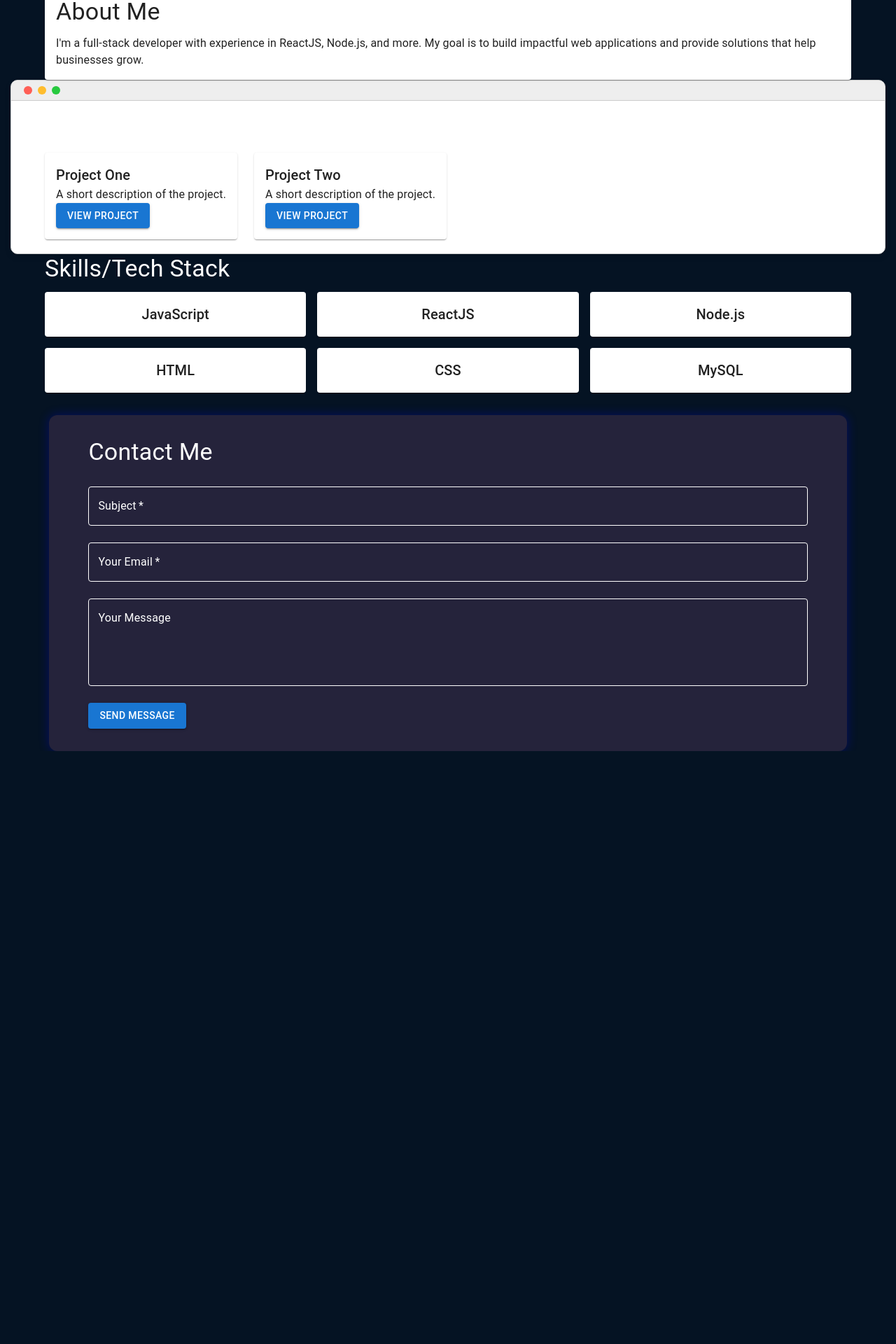
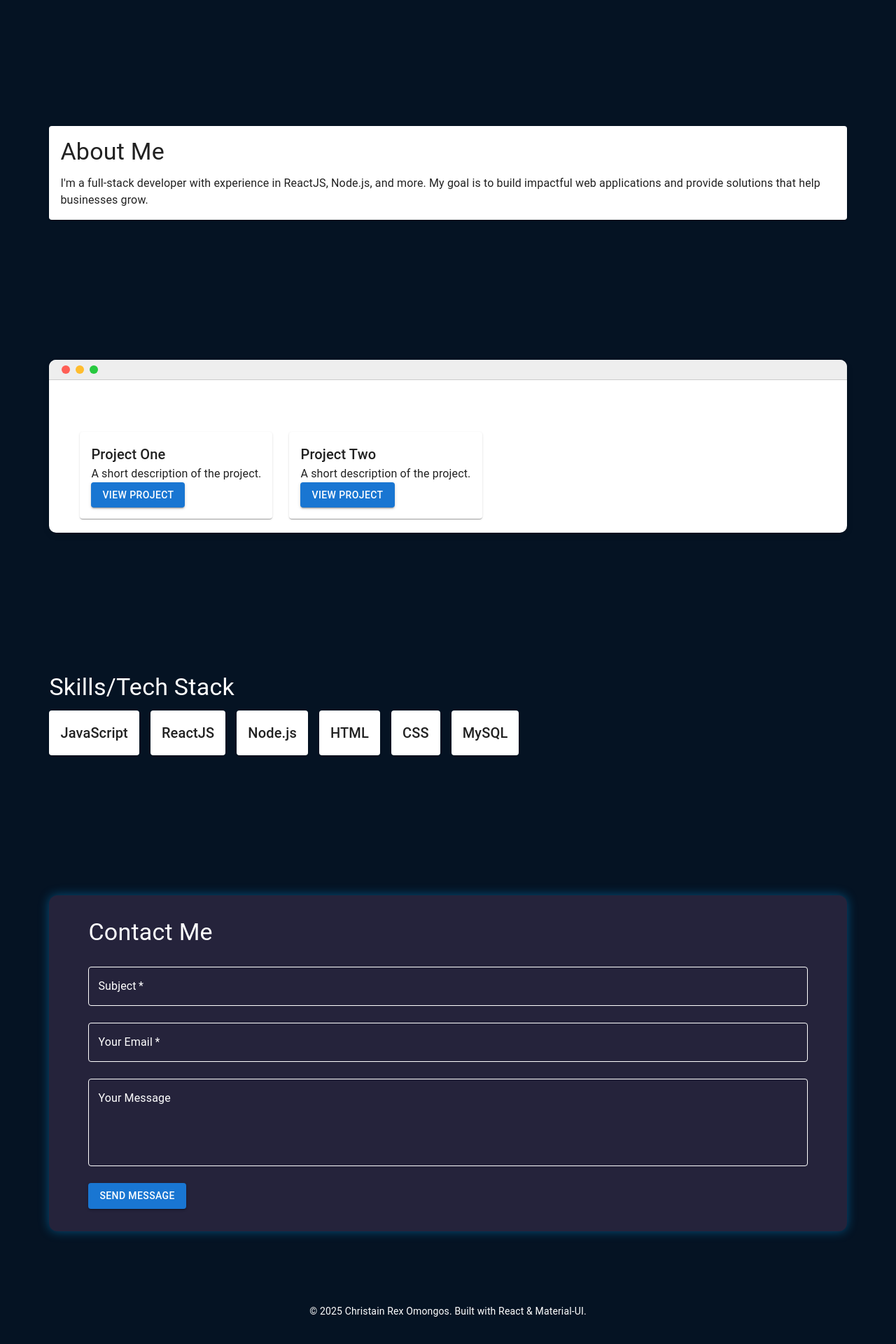
Before and after one commit to mikeshadowcoder/myWeb, a React (Create React App) app: page / in a window 1280 px wide. Shown: the part 820-2740 px from the top of the page at 70% size. Before the commit the page ends 1893 px from the top, so only its background shows below. Built offline with nearby package versions, Linux system fonts and the light colour scheme.

Commit message:
Added Footer and made design changes to various components

```diff
--- a/package.json
+++ b/package.json
@@ -16,6 +16,7 @@
     "@testing-library/jest-dom": "^6.6.3",
     "@testing-library/react": "^16.2.0",
     "@testing-library/user-event": "^13.5.0",
+    "@vercel/speed-insights": "^1.2.0",
     "bootstrap": "^5.3.3",
     "react": "^19.0.0",
     "react-dom": "^19.0.0",
--- a/src/App.js
+++ b/src/App.js
@@ -6,8 +6,11 @@ import AboutMe from './components/AboutMe';
 import Content from './components/Content';
 import Skills from './components/Skills';
 import Contact from './components/Contact';
+import Footer from './components/Footer';
+import Box from '@mui/material/Box';
 import "bootstrap/dist/css/bootstrap.min.css";
 import "bootstrap/dist/js/bootstrap.bundle.min.js"; // Needed for modal functionality
+import { SpeedInsights } from "@vercel/speed-insights/react"
 
 
 const App = () => {
@@ -42,7 +45,12 @@ const App = () => {
           contact: () => scrollToSection(contactRef),
         }}
       />
-
+      <Box sx={{
+        maxWidth: "89%",
+        margin: "auto",
+        // border: "2px solid red"
+      }}>
+      <SpeedInsights/>
        {/* Sections with attached refs */}
       <section ref={homeRef}>
         <Home />
@@ -63,6 +71,11 @@ const App = () => {
       <section ref={contactRef}>
         <Contact />
       </section>
+
+      <section>
+        <Footer/>
+      </section>
+      </Box>
     </div>
   );
 };
--- a/src/components/AboutMe.js
+++ b/src/components/AboutMe.js
@@ -1,13 +1,11 @@
 import React from 'react';
-import { Container, Typography, Grid2, Paper } from '@mui/material';
+import { Typography, Paper, Box } from '@mui/material';
 
 const AboutMe = () => {
 
   return (
-    <Container>
-      <Grid2 container spacing={2}>
-        <Grid2 item xs={12} sm={6}>
-          <Paper sx={{ padding: 2 }}>
+    <Box sx={{ mt: 25, mb: 25, width: "100%",}}>
+      <Paper sx={{ width: "100%", padding: 2 }}>
         <Typography variant="h4" gutterBottom>About Me</Typography>
           <Typography>
             I'm a full-stack developer with experience in ReactJS, Node.js, and more.
@@ -15,9 +13,7 @@ const AboutMe = () => {
             help businesses grow.
           </Typography>
       </Paper>
-        </Grid2>
-      </Grid2>
-    </Container>
+    </Box>
   );
 };
 
--- a/src/components/Contact.js
+++ b/src/components/Contact.js
@@ -38,12 +38,12 @@ const Contact = () => {
     <Box
     sx={{
       backgroundColor: "#25233b", // Darker shade to contrast with the main background
-      padding: "2rem",
+      p: 4,
       borderRadius: "12px",
-      boxShadow: "0px 0px 15px rgba(0, 0, 255, 0.3)", // Adds a subtle glow effect
-      maxWidth: "89%",
-      margin: "auto",
-      mt: 4
+      boxShadow: "0px 0px 15px rgba(0, 170, 255, 0.4)", // Adds a subtle glow effect
+      width: "100%",
+      mt: 25,
+      mb: 10
     }}
     >
       <Container>
--- a/src/components/Content.js
+++ b/src/components/Content.js
@@ -1,5 +1,6 @@
 import React from 'react';
 import { Container, Grid2, Paper, Typography, Button, Box } from '@mui/material';
+import MacWindowHeader from './UI/MacWindowHeader';
 
 const Content = () => {
   const projects = [
@@ -20,31 +21,15 @@ const Content = () => {
   <Box
       sx={{
         width: "100%",
-        maxWidth: "1250px",
         margin: "auto",
         backgroundColor: "white",
         borderRadius: "10px",
         boxShadow: "0 4px 10px rgba(0,0,0,0.1)",
         overflow: "hidden",
-        border: "1px solid #ccc",
       }}
   >
-      {/* macOS-style Window Header */}
-      <Box
-        sx={{
-          backgroundColor: "#eee",
-          padding: "8px",
-          display: "flex",
-          alignItems: "center",
-          borderBottom: "1px solid #ccc",
-        }}
-      >
-        <Box sx={{ display: "flex", gap: "8px", marginLeft: "10px" }}>
-          <Box sx={{ width: "12px", height: "12px", backgroundColor: "#ff5f56", borderRadius: "50%" }} />
-          <Box sx={{ width: "12px", height: "12px", backgroundColor: "#ffbd2e", borderRadius: "50%" }} />
-          <Box sx={{ width: "12px", height: "12px", backgroundColor: "#27c93f", borderRadius: "50%" }} />
-        </Box>
-    </Box>
+    {}
+    <MacWindowHeader/>
     <Box sx={{ padding: "20px"}}>
       <Container>
         <Typography variant="h4" gutterBottom>Projects</Typography>
--- /dev/null
+++ b/src/components/Footer.js
@@ -0,0 +1,24 @@
+import React from 'react';
+import { Box, Typography } from "@mui/material";
+
+
+const Footer = () => {
+    return (
+        <Box
+            sx={{
+                width: "100%",
+                color: "white",
+                textAlign: "center",
+                py: 3,
+                mt: 4,
+                mb: 3
+            }}
+        >
+            <Typography variant="body2">
+                © {new Date().getFullYear()} Christain Rex Omongos. Built with React & Material-UI.
+            </Typography>
+        </Box>
+    )
+}
+
+export default Footer;
--- a/src/components/Home.js
+++ b/src/components/Home.js
@@ -12,9 +12,9 @@ const Home = () => {
         display: "flex",
         alignItems: "center",
         justifyContent: "center",
-        // flexDirection: "column",
         minHeight: "100vh",
         color: "white",
+        width: "100%",
         textAlign: "center",
       }}
     >
@@ -29,7 +29,7 @@ const Home = () => {
       {/* Profile Image */}
       <Box
         component="img"
-        src={profilePic} // Replace with actual image URL
+        src={profilePic} //Profile Picture
         alt="Profile"
         sx={{
           width: "200px",
--- a/src/components/Skills.js
+++ b/src/components/Skills.js
@@ -1,22 +1,22 @@
 import React from 'react';
-import { Container, Grid, Paper, Typography } from '@mui/material';
+import { Grid2, Paper, Typography, Box } from '@mui/material';
 
 const Skills = () => {
   const skills = ['JavaScript', 'ReactJS', 'Node.js', 'HTML', 'CSS', 'MySQL'];
 
   return (
-    <Container>
-      <Typography variant="h4" gutterBottom>Skills/Tech Stack</Typography>
-      <Grid container spacing={2}>
+    <Box sx={{ mt: 25, width: "100%", }}>
+      <Typography variant="h4" gutterBottom >Skills/Tech Stack</Typography>
+      <Grid2 container spacing={2} >
         {skills.map((skill, index) => (
-          <Grid item xs={12} sm={6} md={4} key={index}>
+          <Grid2 item xs={12} sm={6} md={4} key={index}>
             <Paper sx={{ padding: 2, textAlign: 'center' }}>
               <Typography variant="h6">{skill}</Typography>
             </Paper>
-          </Grid>
+          </Grid2>
         ))}
-      </Grid>
-    </Container>
+      </Grid2>
+    </Box>
   );
 };
 
--- /dev/null
+++ b/src/components/UI/MacWindowHeader.js
@@ -0,0 +1,24 @@
+import { Box } from "@mui/material";
+
+
+const MacWindowHeader = () => {
+    return (
+        <Box
+            sx={{
+                backgroundColor: "#eee",
+                padding: "8px",
+                display: "flex",
+                alignItems: "center",
+                borderBottom: "1px solid #ccc",
+            }}
+        >
+            <Box sx={{ display: "flex", gap: "8px", marginLeft: "10px" }}>
+                <Box sx={{ width: "12px", height: "12px", backgroundColor: "#ff5f56", borderRadius: "50%" }} />
+                <Box sx={{ width: "12px", height: "12px", backgroundColor: "#ffbd2e", borderRadius: "50%" }} />
+                <Box sx={{ width: "12px", height: "12px", backgroundColor: "#27c93f", borderRadius: "50%" }} />
+            </Box>
+        </Box>
+    );
+};
+
+export default MacWindowHeader;
```
Also changed, not shown: 1 other file (tests, documents, lock files or other folders). Lines whose indentation alone changed are shown as unchanged.
